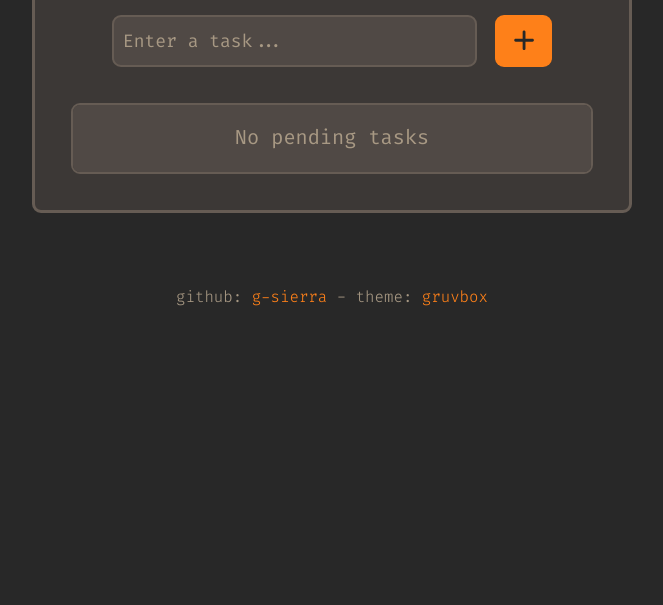
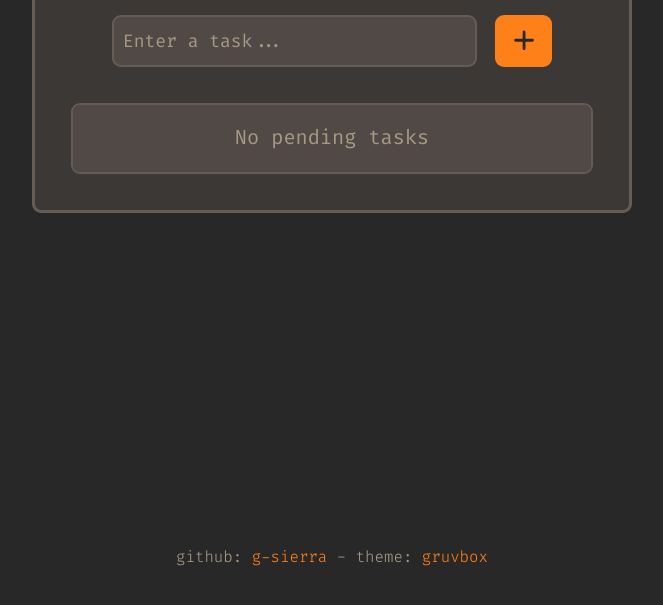
Before and after one commit to g-sierra/to-do-list-app, a plain HTML site: page index.html in a window 1280 px wide. Shown: the part 195-800 px from the top of the page, without its empty margins (308-971 px from the left). Drawn offline with Linux system fonts and the light colour scheme.

Commit message:
refactor(css): move footer to the bottom of the page
wrapper is now a flex container

```diff
--- a/css/style.css
+++ b/css/style.css
@@ -118,7 +118,10 @@ body {
 
 .wrapper {
   min-height: 100vh;
-  padding-block: 4rem;
+  padding-block: 4rem 2rem;
+  display: flex;
+  flex-direction: column;
+  justify-content: space-between;
 }
 
 .app {
```
